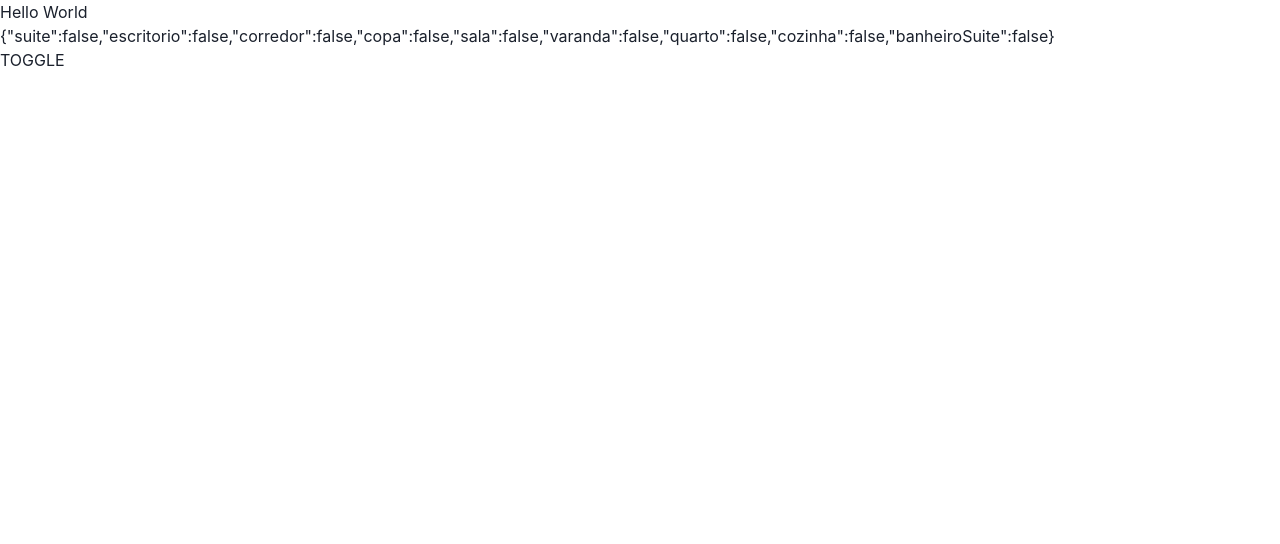
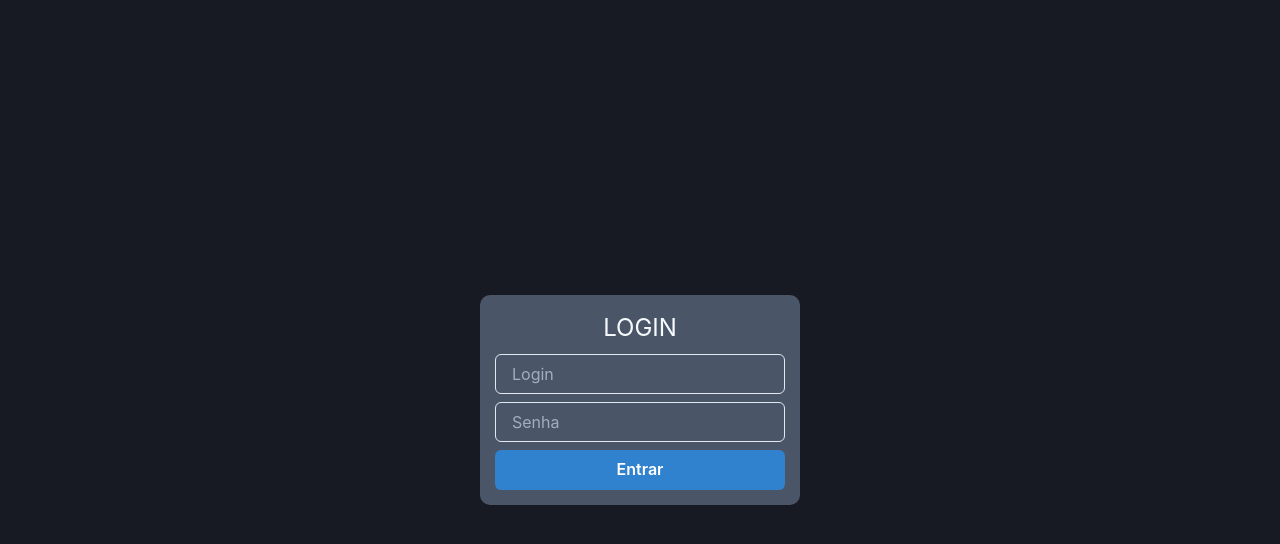
Before and after one commit to MatheusPetrachin/houseautomation-tcc, a Next.js app: page / in a window 1280 px wide. Shown: the top 544 px of the page. Built offline with nearby package versions, Linux system fonts and the light colour scheme.

Commit message:
chore: created structure login / dashboard

```diff
--- a/src/pages/index.tsx
+++ b/src/pages/index.tsx
@@ -1,14 +1,33 @@
+import { Box, Button, Flex, Input, Text } from '@chakra-ui/react'
 import type { NextPage } from 'next'
 import Head from 'next/head'
-import { useDispatch, useSelector } from 'react-redux'
-import { toggleLight } from '../store/reducers/house'
+import { useRouter } from 'next/router'
+import { useEffect, useState } from 'react'
 
 const Home: NextPage = () => {
-  const data = useSelector((state) => state)
-  const dispatch = useDispatch()
 
-  const handleChange = () => {
-    dispatch(toggleLight('copa'))
+  const [login, setLogin] = useState('')
+  const [password, setPassword] = useState('')
+  const [isAuthenticated, setIsAuthenticated] = useState<null | boolean>(null)
+  const router = useRouter()
+
+  useEffect(() => {
+    const token = null
+    if (token) {
+      setIsAuthenticated(token)
+    } else {
+      setIsAuthenticated(null)
+    }
+  }, [isAuthenticated])
+
+  const handleLogin = () => {
+    console.log(login, password)
+    // TODO: call API
+    router.push('/dashboard')
+  }
+
+  if (isAuthenticated !== null) {
+    router.push('/dashboard')
   }
 
   return (
@@ -18,9 +37,45 @@ const Home: NextPage = () => {
         <meta name="description" content="Generated by create next app" />
         <link rel="icon" href="/favicon.ico" />
       </Head>
-      <h1>Hello World</h1>
-      <p>{JSON.stringify(data)}</p>
-      <button onClick={handleChange}>TOGGLE</button>
+      <Flex
+        flex={1}
+        align='center'
+        justify='center'
+        h='100vh'
+        bg='gray.900'
+      >
+        <Box
+          bg='gray.600'
+          borderRadius={10}
+          p={15}
+          alignItems='center'
+          justifyContent='center'
+          maxW='20rem'
+        >
+          <Text fontSize='2xl' textAlign='center' color='gray.50'>
+            LOGIN
+          </Text>
+          <Input
+            value={login}
+            onChange={(e) => setLogin(e.target.value)}
+            placeholder='Login'
+            mt='0.5rem'
+          />
+          <Input
+            value={password}
+            onChange={(e) => setPassword(e.target.value)}
+            placeholder='Senha'
+            mt='0.5rem'
+          />
+          <Button
+            onClick={handleLogin}
+            colorScheme='blue'
+            mt='0.5rem'
+            w='100%'>
+            Entrar
+          </Button>
+        </Box>
+      </Flex>
     </div>
   )
 }
```
Also changed, not shown: src/pages/dashboard/index.tsx (added, +14 -0 lines).
